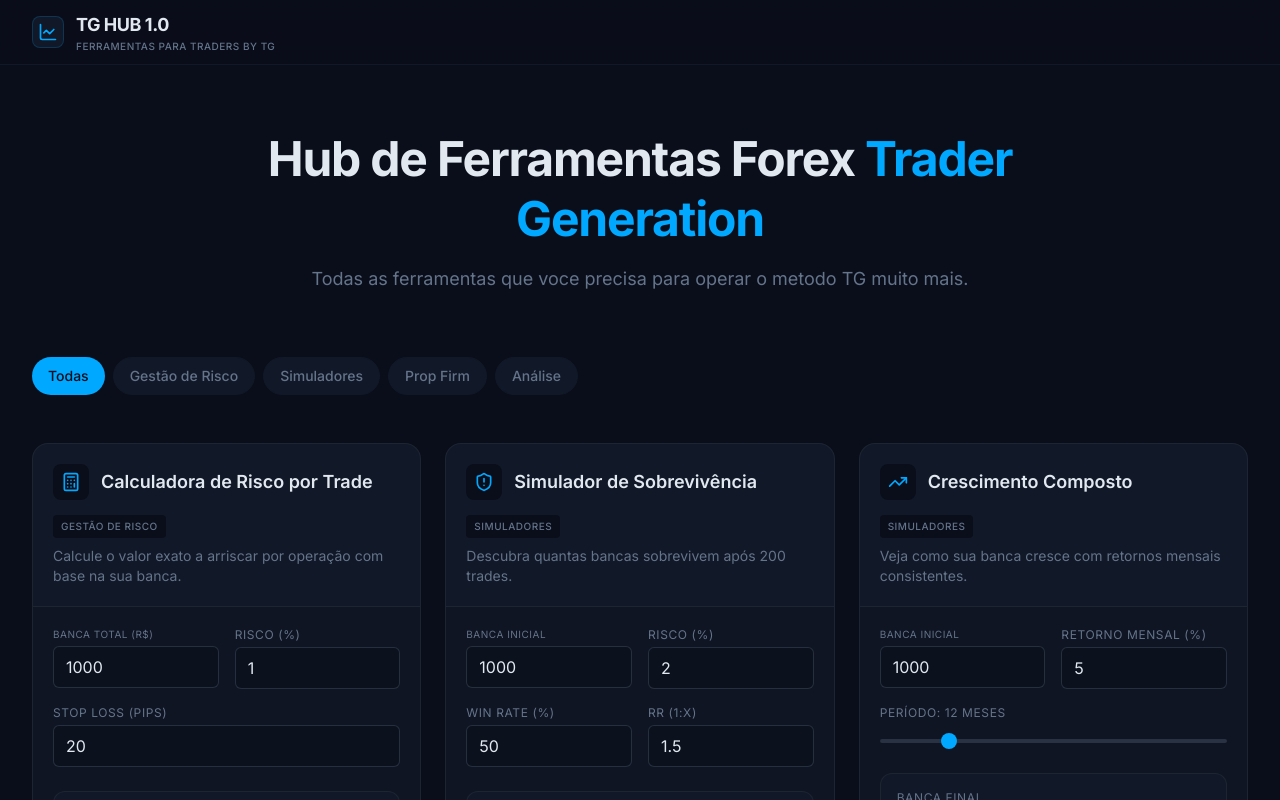
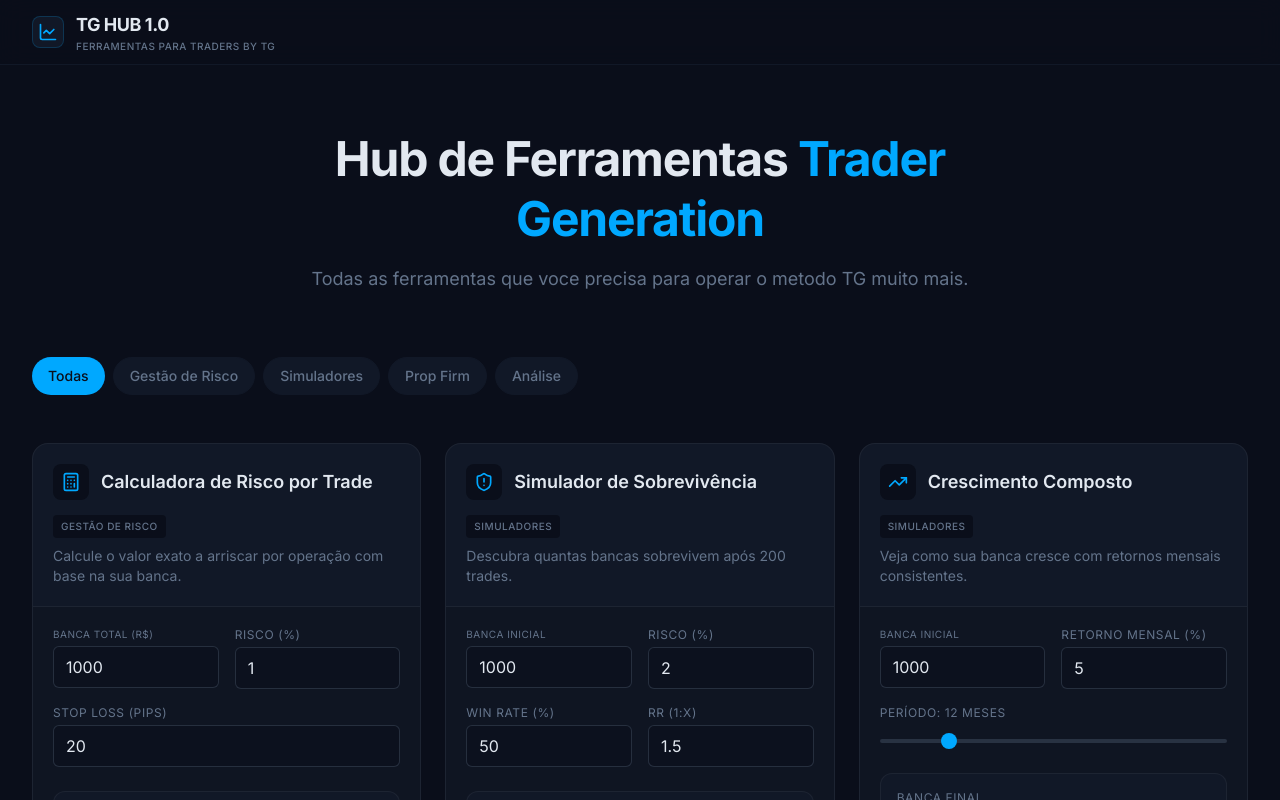
Before and after one commit to gustavoUlisses/hubtg, a Next.js app: page / in a window 1280 px wide. Shown: the top 800 px of the page. Built offline with nearby package versions, Linux system fonts and the light colour scheme.

Commit message:
fix: Update hero title branding
Correctly display "Trader Generation" as the brand within the hero section's title.

```diff
--- a/app/page.tsx
+++ b/app/page.tsx
@@ -205,7 +205,7 @@ export default function Home() {
         {/* Hero Section */}
         <section className="py-16 px-4 sm:px-6 lg:px-8 max-w-4xl mx-auto text-center">
           <h2 className="text-4xl md:text-5xl font-bold tracking-tight mb-4 leading-tight">
-            Hub de Ferramentas Forex{" "}
+            Hub de Ferramentas{" "}
             <span className="text-primary">Trader Generation</span>
           </h2>
           <p className="text-lg text-muted max-w-2xl mx-auto">
```
